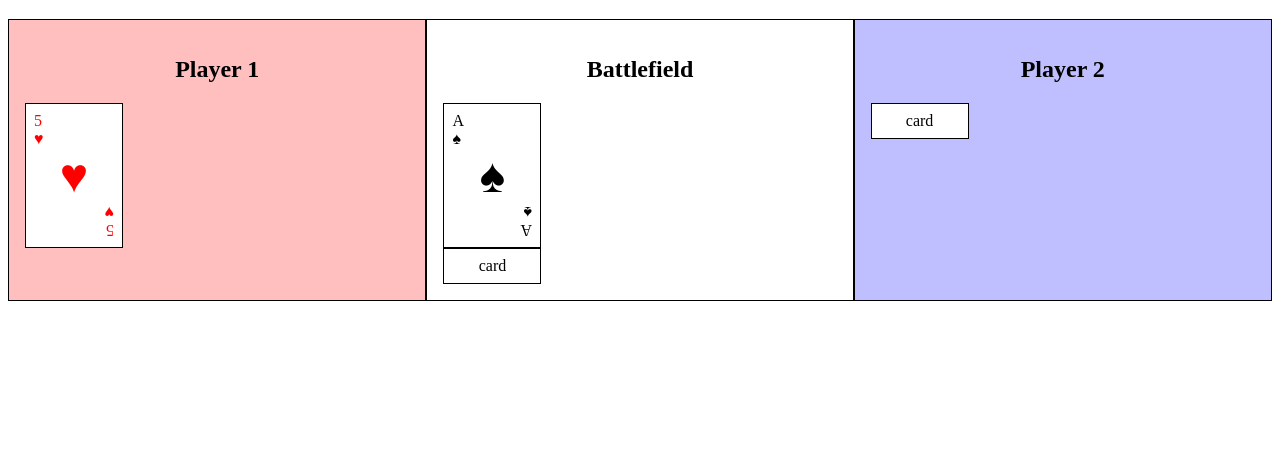
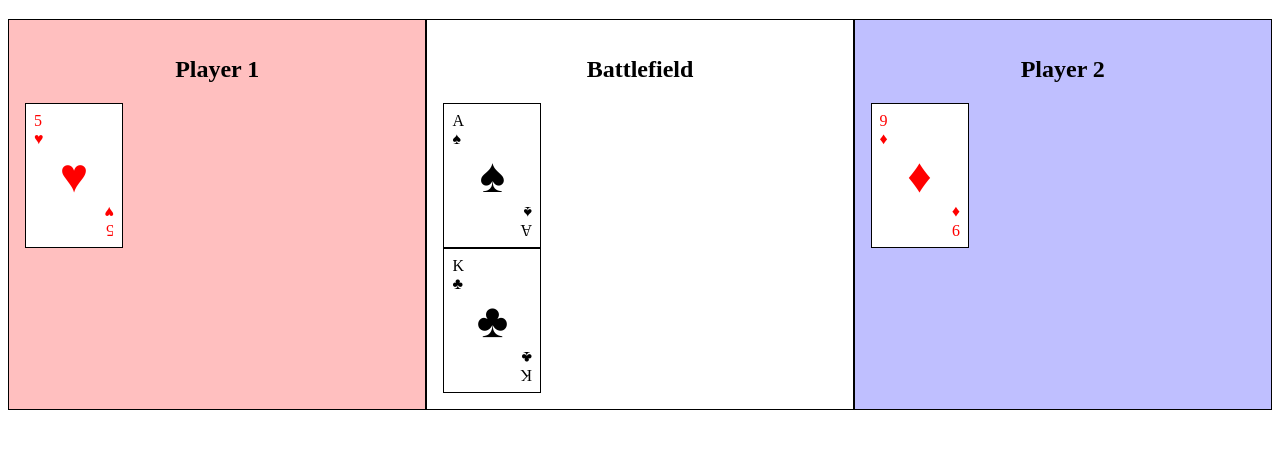
Before and after one commit to ThirstyHead/deck, a website: page index.html in a window 1280 px wide. Shown: the part 61-510 px from the top of the page. Drawn offline with Linux system fonts and the light colour scheme.

Commit message:
added clubs, diamonds

```diff
--- a/index.html
+++ b/index.html
@@ -51,6 +51,7 @@
         transform: scale(-1, -1);
       }
 
+      /*********** HEARTS ***********/
       .hearts{
         color: red;
       }
@@ -68,6 +69,7 @@
         content: '\A\2665';
       }
 
+      /*********** SPADES ***********/
       .spades{
         color: black;
       }
@@ -85,9 +87,41 @@
         content: '\A\2660';
       }
 
+      /*********** CLUBS ***********/
+      .clubs{
+        color: black;
+      }
 
+      .clubs > header::after{
+        /* content: '&clubs;'; */
+        content: '\A\2663';
+      }
 
+      .clubs > .card-center::after{
+        content: '\2663';
+      }
 
+      .clubs > footer::after{
+        content: '\A\2663';
+      }
+
+      /*********** DIAMONDS ***********/
+      .diamonds{
+        color: red;
+      }
+
+      .diamonds > header::after{
+        /* content: '&diamonds;'; */
+        content: '\A\2666';
+      }
+
+      .diamonds > .card-center::after{
+        content: '\2666';
+      }
+
+      .diamonds > footer::after{
+        content: '\A\2666';
+      }
 
 
     </style>
@@ -114,16 +148,19 @@
           <footer>A</footer>
         </div>
 
-
-        <div class="card">
-          card
+        <div class="card clubs">
+          <header>K</header>
+          <div class="card-center"></div>
+          <footer>K</footer>
         </div>
       </section>
 
       <section class="player2">
         <h2>Player 2</h2>
-        <div class="card">
-          card
+        <div class="card diamonds">
+          <header>9</header>
+          <div class="card-center"></div>
+          <footer>9</footer>
         </div>
       </section>
     </main>
```
